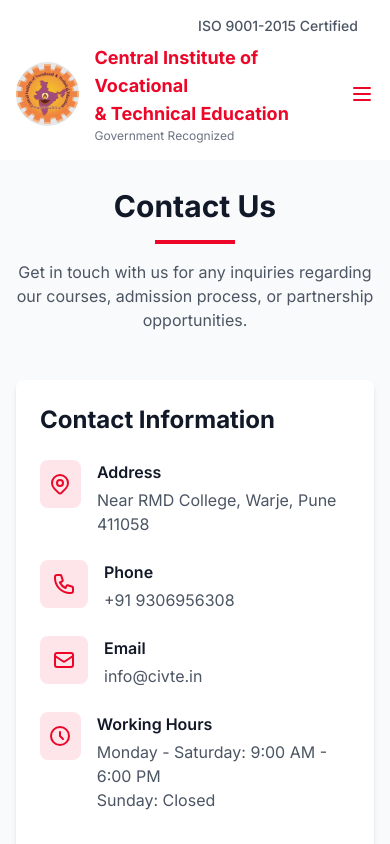
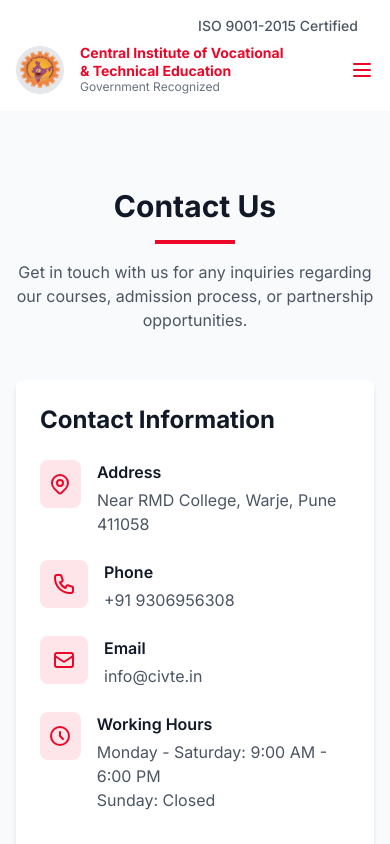
Before and after one commit to anny-whatever/civte, a React (Vite) app in the folder client/: page /contact-us in a window 390 px wide. Shown: the top 844 px of the page. Built offline with nearby package versions, Linux system fonts and the light colour scheme.

Commit message:
Fixed logo contraction in header

```diff
--- a/client/src/components/common/Header.jsx
+++ b/client/src/components/common/Header.jsx
@@ -108,18 +108,20 @@ const Header = () => {
               initial={{ opacity: 0 }}
               animate={{ opacity: 1 }}
               transition={{ duration: 0.5 }}
-              className="h-16 md:h-20 w-16 md:w-20 rounded-full bg-gray-200 flex items-center justify-center mr-2"
+              className="h-12 md:h-20 w-12 md:w-20 rounded-full bg-gray-200 flex items-center justify-center mr-2 overflow-hidden"
             >
-              {/* Replace with actual logo */}
-              <span className="text-[#EC0729] font-bold text-xl">
-                <img src={imageLogo} alt="CIVTE Logo" className="h-full" />
-              </span>
+              {/* Logo with fixed aspect ratio */}
+              <img
+                src={imageLogo}
+                alt="CIVTE Logo"
+                className="w-10 h-10 md:w-16 md:h-16 object-contain"
+              />
             </motion.div>
             <div className="ml-2">
-              <h1 className="text-lg md:text-xl font-bold text-[#EC0729]">
+              <h1 className="text-sm md:text-xl font-bold text-[#EC0729] leading-tight">
                 Central Institute of Vocational
               </h1>
-              <h2 className="text-lg md:text-xl font-bold text-[#EC0729]">
+              <h2 className="text-sm md:text-xl font-bold text-[#EC0729] leading-tight">
                 & Technical Education
               </h2>
               <p className="text-xs text-gray-500">Government Recognized</p>
```
